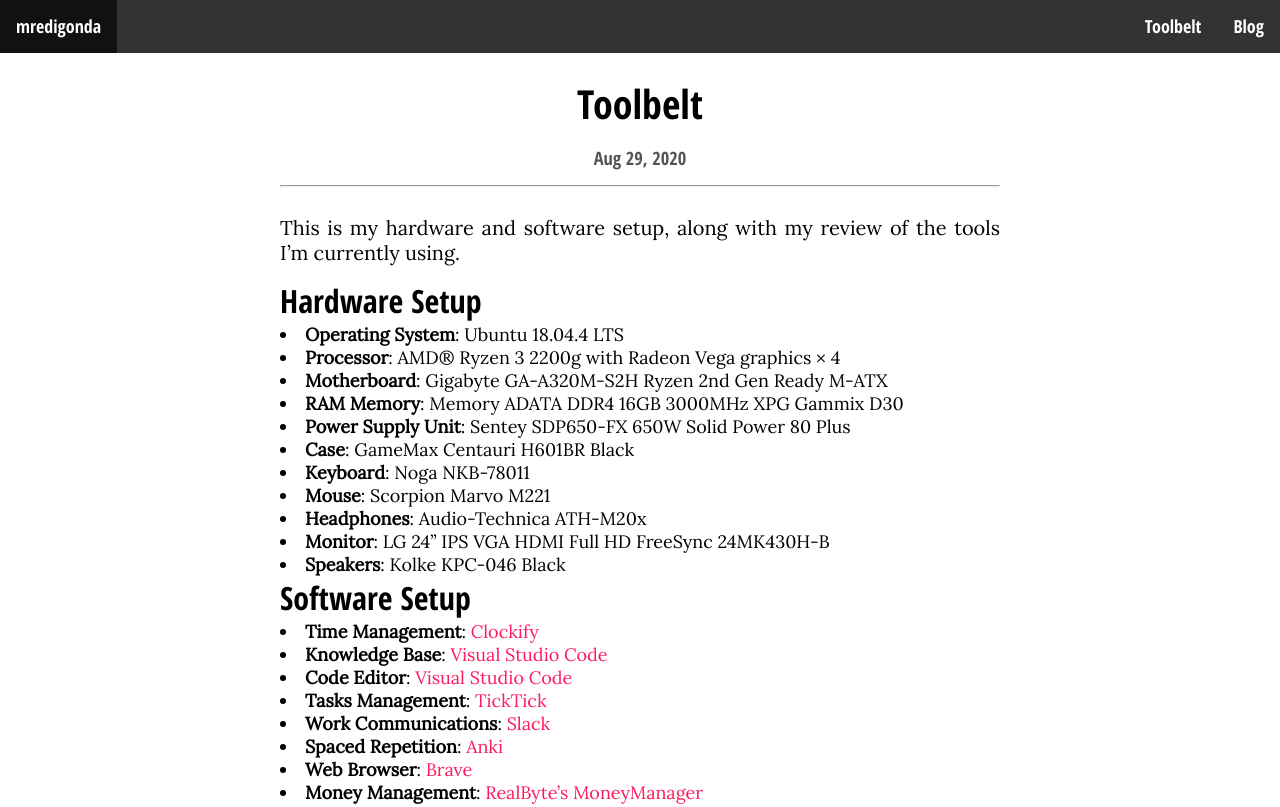
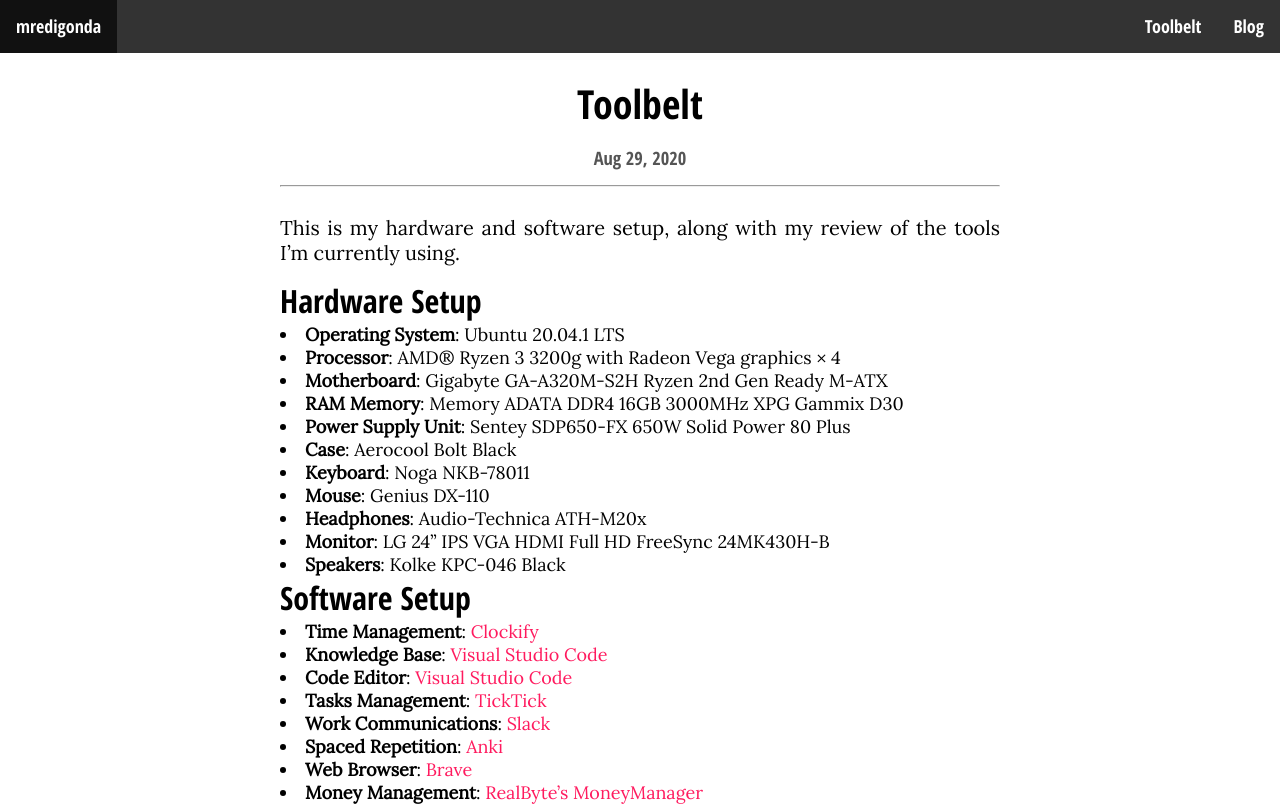
Before and after one commit to mredigonda/mredigonda.github.io, a plain HTML site: page toolbelt/index.html in a window 1280 px wide. Shown: the top 807 px of the page. Drawn offline with Linux system fonts and the light colour scheme.

Commit message:
rebuilding site Wed 19 May 23:32:16 -03 2021

```diff
--- a/index.xml
+++ b/index.xml
@@ -18,7 +18,7 @@
 
       <guid>https://mredigonda.github.io/toolbelt/</guid>
       <description>This is my hardware and software setup, along with my review of the tools I&amp;rsquo;m currently using.
-Hardware Setup  Operating System: Ubuntu 18.04.4 LTS Processor: AMD® Ryzen 3 2200g with Radeon Vega graphics × 4 Motherboard: Gigabyte GA-A320M-S2H Ryzen 2nd Gen Ready M-ATX RAM Memory: Memory ADATA DDR4 16GB 3000MHz XPG Gammix D30 Power Supply Unit: Sentey SDP650-FX 650W Solid Power 80 Plus Case: GameMax Centauri H601BR Black Keyboard: Noga NKB-78011 Mouse: Scorpion Marvo M221 Headphones: Audio-Technica ATH-M20x Monitor: LG 24&amp;rdquo; IPS VGA HDMI Full HD FreeSync 24MK430H-B Speakers: Kolke KPC-046 Black  Software Setup  Time Management: Clockify Knowledge Base: Visual Studio Code Code Editor: Visual Studio Code Tasks Management: TickTick Work Communications: Slack Spaced Repetition: Anki Web Browser: Brave Money Management: RealByte&amp;rsquo;s MoneyManager  My Software Review Time Management - Clockify Clockify is an awesome piece of software.</description>
+Hardware Setup  Operating System: Ubuntu 20.04.1 LTS Processor: AMD® Ryzen 3 3200g with Radeon Vega graphics × 4 Motherboard: Gigabyte GA-A320M-S2H Ryzen 2nd Gen Ready M-ATX RAM Memory: Memory ADATA DDR4 16GB 3000MHz XPG Gammix D30 Power Supply Unit: Sentey SDP650-FX 650W Solid Power 80 Plus Case: Aerocool Bolt Black Keyboard: Noga NKB-78011 Mouse: Genius DX-110 Headphones: Audio-Technica ATH-M20x Monitor: LG 24&amp;rdquo; IPS VGA HDMI Full HD FreeSync 24MK430H-B Speakers: Kolke KPC-046 Black  Software Setup  Time Management: Clockify Knowledge Base: Visual Studio Code Code Editor: Visual Studio Code Tasks Management: TickTick Work Communications: Slack Spaced Repetition: Anki Web Browser: Brave Money Management: RealByte&amp;rsquo;s MoneyManager  My Software Review Time Management - Clockify Clockify is an awesome piece of software.</description>
     </item>
 
     <item>
--- a/toolbelt/index.html
+++ b/toolbelt/index.html
@@ -57,14 +57,14 @@ if (!doNotTrack) {
     <p>This is my hardware and software setup, along with my review of the tools I&rsquo;m currently using.</p>
 <h2 id="hardware-setup">Hardware Setup</h2>
 <ul>
-<li><strong>Operating System</strong>: Ubuntu 18.04.4 LTS</li>
-<li><strong>Processor</strong>: AMD® Ryzen 3 2200g with Radeon Vega graphics × 4</li>
+<li><strong>Operating System</strong>: Ubuntu 20.04.1 LTS</li>
+<li><strong>Processor</strong>: AMD® Ryzen 3 3200g with Radeon Vega graphics × 4</li>
 <li><strong>Motherboard</strong>: Gigabyte GA-A320M-S2H Ryzen 2nd Gen Ready M-ATX</li>
 <li><strong>RAM Memory</strong>: Memory ADATA DDR4 16GB 3000MHz XPG Gammix D30</li>
 <li><strong>Power Supply Unit</strong>: Sentey SDP650-FX 650W Solid Power 80 Plus</li>
-<li><strong>Case</strong>: GameMax Centauri H601BR Black</li>
+<li><strong>Case</strong>: Aerocool Bolt Black</li>
 <li><strong>Keyboard</strong>: Noga NKB-78011</li>
-<li><strong>Mouse</strong>: Scorpion Marvo M221</li>
+<li><strong>Mouse</strong>: Genius DX-110</li>
 <li><strong>Headphones</strong>: Audio-Technica ATH-M20x</li>
 <li><strong>Monitor</strong>: LG 24&rdquo; IPS VGA HDMI Full HD FreeSync 24MK430H-B</li>
 <li><strong>Speakers</strong>: Kolke KPC-046 Black</li>
@@ -133,6 +133,9 @@ if (!doNotTrack) {
 <p>I felt really bad about this not having a web app, but now I believe that I don&rsquo;t really need it. Backups are uploaded to Google Drive if you like.</p>
 <p>An important catch is that you will have to recommend this app to at least some friend so that you unlock infinite amount of cash/loan/liability/etc accounts, otherwise, the limit of 15 makes it quite unusable. Recommend another one and you can have the PC manager (which I don&rsquo;t yet have!).</p>
 <p>The only double-entry bookkeeping you need to know is that all transactions involve two accounts, one from where the money comes, and other where the money goes. Then just know that income is creating money out of nowhere, and expenses are wasting that money on stuff, and that&rsquo;s it, you are able to use it.</p>
+<h2 id="conclussion">Conclussion</h2>
+<p>These are the tools that are helping me get the job done, I&rsquo;ve spent a considerable amount of time to get to discover them, so if you have any recommendation for excellent software, for any purpose, then don&rsquo;t hesitate to tell me!</p>
+<!-- raw HTML omitted -->
 
   </article>
   <hr>
```
Also changed, not shown: index.html (+1 -1 lines), img/Screenshot from 2020-12-02 08-28-34.png (added).
